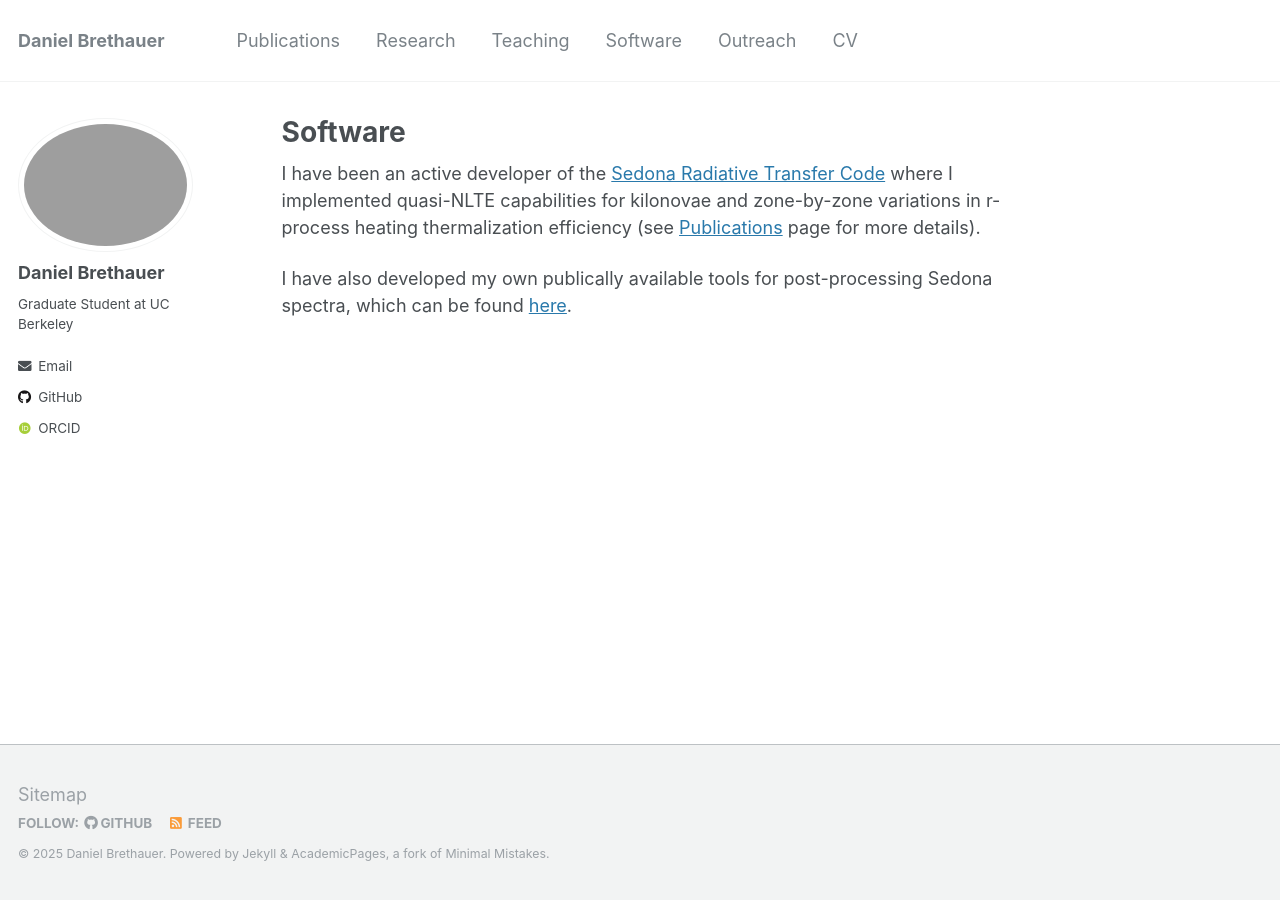
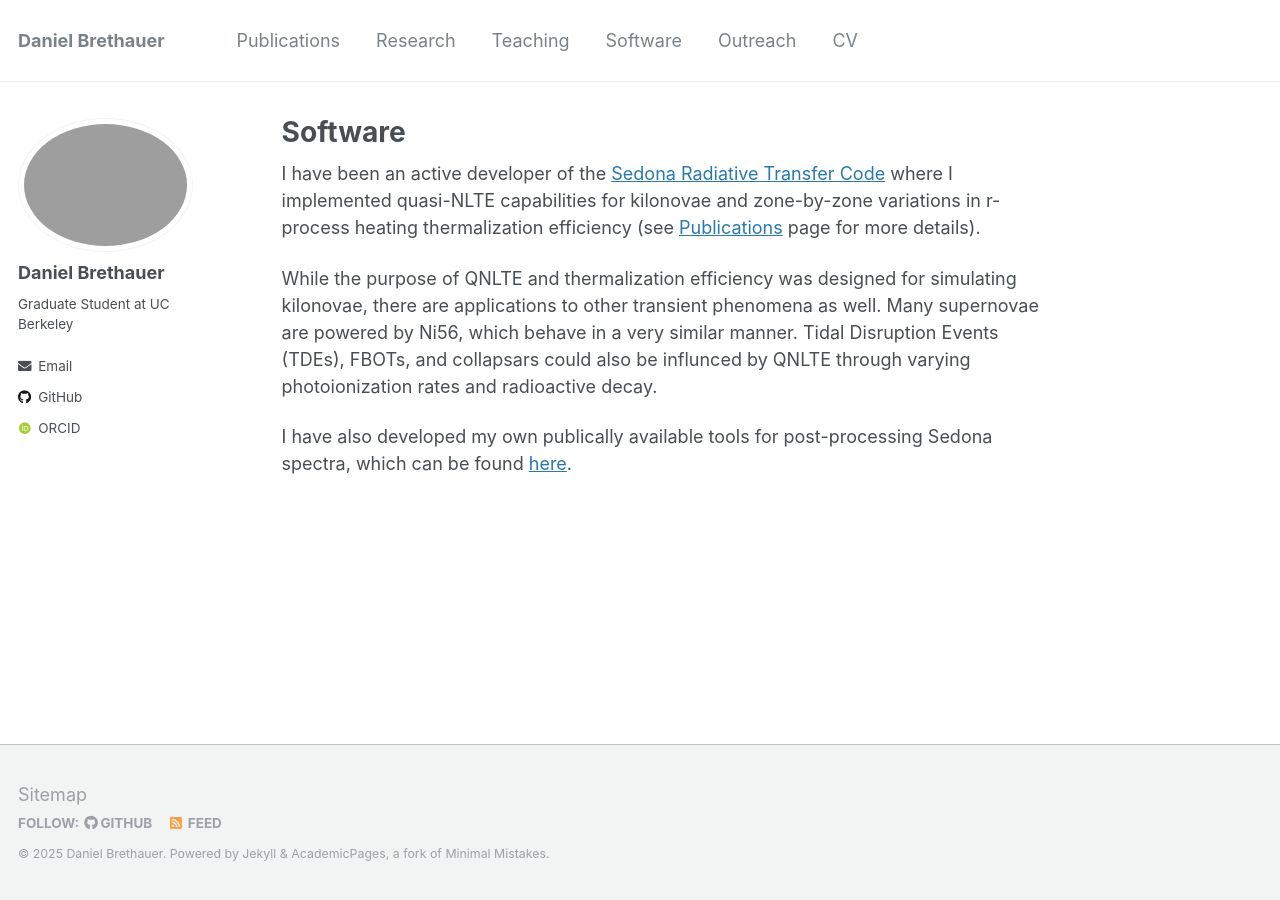
Before and after one commit to dbrethauer/dbrethauer.github.io, a Jekyll site: the page built from _pages/software.md, in a window 1280 px wide. Built offline with Jekyll 4.4.1, drawn with Linux system fonts in a browser that asks for light colours; some web fonts are replaced.

Commit message:
Update software.md

```diff
--- a/_pages/software.md
+++ b/_pages/software.md
@@ -6,4 +6,6 @@ title: "Software"
 
 I have been an active developer of the [Sedona Radiative Transfer Code](https://github.com/dnkasen/pubsed) where I implemented quasi-NLTE capabilities for kilonovae and zone-by-zone variations in r-process heating thermalization efficiency (see [Publications](publications) page for more details).
 
+While the purpose of QNLTE and thermalization efficiency was designed for simulating kilonovae, there are applications to other transient phenomena as well. Many supernovae are powered by Ni56, which behave in a very similar manner. Tidal Disruption Events (TDEs), FBOTs, and collapsars could also be influnced by QNLTE through varying photoionization rates and radioactive decay.
+
 I have also developed my own publically available tools for post-processing Sedona spectra, which can be found [here](https://github.com/dbrethauer/SedonaTools_DB).
```
